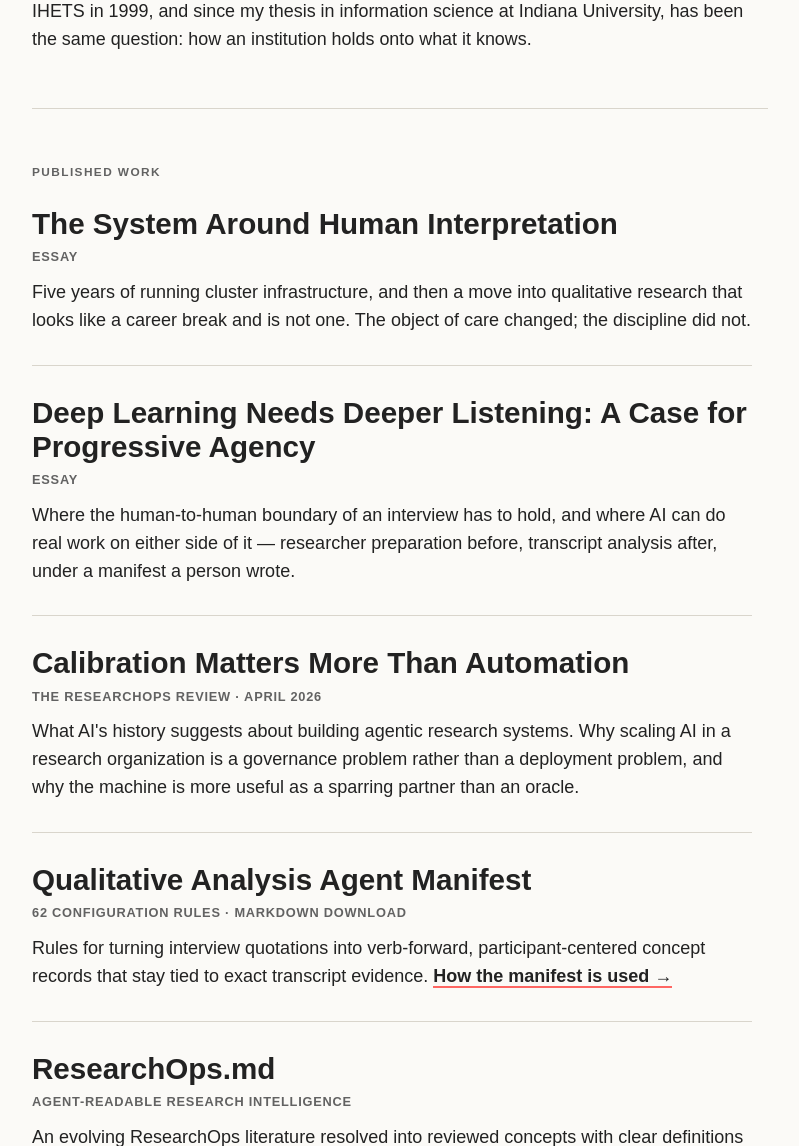
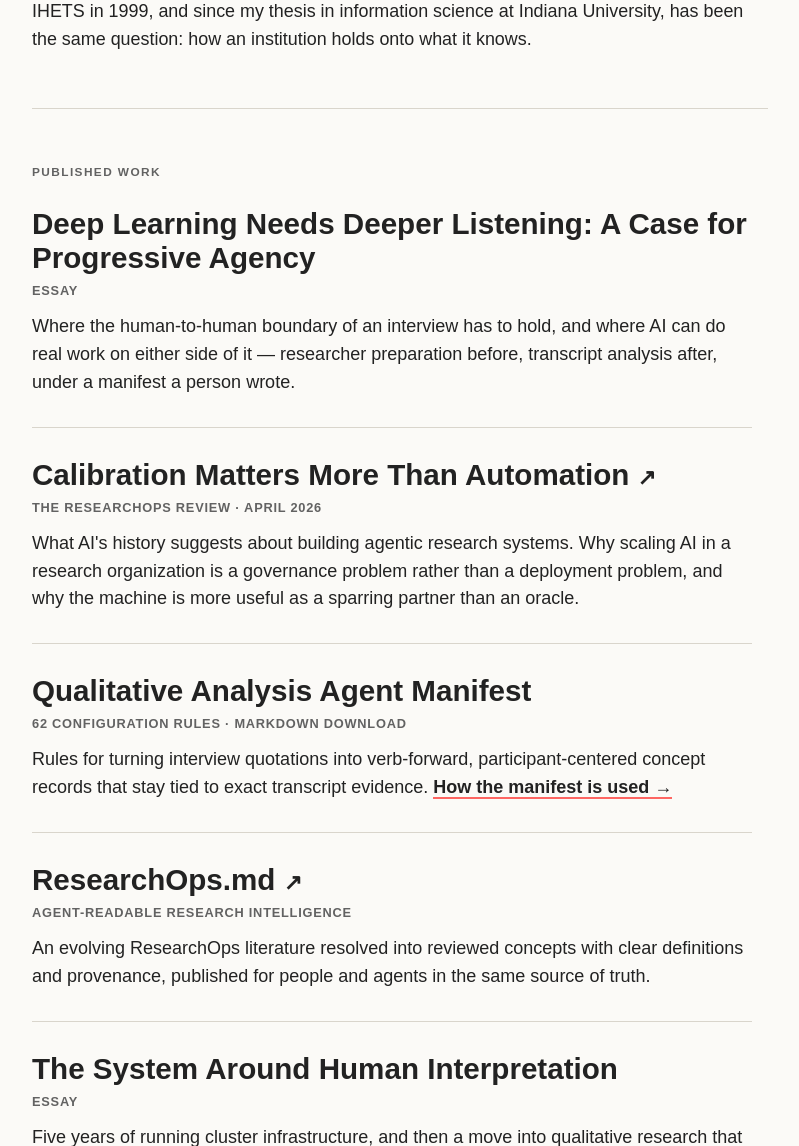
Before and after one commit to geojensen/researchops-ai, a PHP site: page / in a window 1280 px wide. Shown: the part 1059-2205 px from the top of the page, without its empty margins (48-847 px from the left). Run offline with PHP 8.4, Linux system fonts and the light colour scheme.

Commit message:
Order published work and mark external links

```diff
--- a/css/home.css
+++ b/css/home.css
@@ -61,6 +61,11 @@
 .work-item h3 a:hover,
 .work-item h3 a:focus-visible {
     color: var(--accent-dark);
+}
+
+.external-link-icon {
+    white-space: nowrap;
+    font-size: 0.75em;
 }
 
 .work-meta {
--- a/index.html
+++ b/index.html
@@ -37,19 +37,13 @@
                 <h2>Published work</h2>
 
                 <article class="work-item">
-                    <h3><a href="/system-around-human-interpretation/">The System Around Human Interpretation</a></h3>
-                    <p class="work-meta">Essay</p>
-                    <p>Five years of running cluster infrastructure, and then a move into qualitative research that looks like a career break and is not one. The object of care changed; the discipline did not.</p>
-                </article>
-
-                <article class="work-item">
                     <h3><a href="/deep-learning-needs-deeper-listening/">Deep Learning Needs Deeper Listening: A Case for Progressive Agency</a></h3>
                     <p class="work-meta">Essay</p>
                     <p>Where the human-to-human boundary of an interview has to hold, and where AI can do real work on either side of it — researcher preparation before, transcript analysis after, under a manifest a person wrote.</p>
                 </article>
 
                 <article class="work-item">
-                    <h3><a href="https://www.theresearchopsreview.com/p/what-ais-history-suggests-about-building-agentic-research-systems">Calibration Matters More Than Automation</a></h3>
+                    <h3><a href="https://www.theresearchopsreview.com/p/what-ais-history-suggests-about-building-agentic-research-systems" target="_blank" rel="noopener noreferrer" aria-label="Calibration Matters More Than Automation (opens in a new tab)">Calibration Matters More Than Automation <span class="external-link-icon" aria-hidden="true">↗</span></a></h3>
                     <p class="work-meta">The ResearchOps Review · April 2026</p>
                     <p>What AI's history suggests about building agentic research systems. Why scaling AI in a research organization is a governance problem rather than a deployment problem, and why the machine is more useful as a sparring partner than an oracle.</p>
                 </article>
@@ -61,9 +55,15 @@
                 </article>
 
                 <article class="work-item">
-                    <h3><a href="https://researchops.md/">ResearchOps.md</a></h3>
+                    <h3><a href="https://researchops.md/" target="_blank" rel="noopener noreferrer" aria-label="ResearchOps.md (opens in a new tab)">ResearchOps.md <span class="external-link-icon" aria-hidden="true">↗</span></a></h3>
                     <p class="work-meta">Agent-readable research intelligence</p>
                     <p>An evolving ResearchOps literature resolved into reviewed concepts with clear definitions and provenance, published for people and agents in the same source of truth.</p>
+                </article>
+
+                <article class="work-item">
+                    <h3><a href="/system-around-human-interpretation/">The System Around Human Interpretation</a></h3>
+                    <p class="work-meta">Essay</p>
+                    <p>Five years of running cluster infrastructure, and then a move into qualitative research that looks like a career break and is not one. The object of care changed; the discipline did not.</p>
                 </article>
             </section>
 
```
Also changed, not shown: spec/site.spec.mjs (+16 -2 lines).
